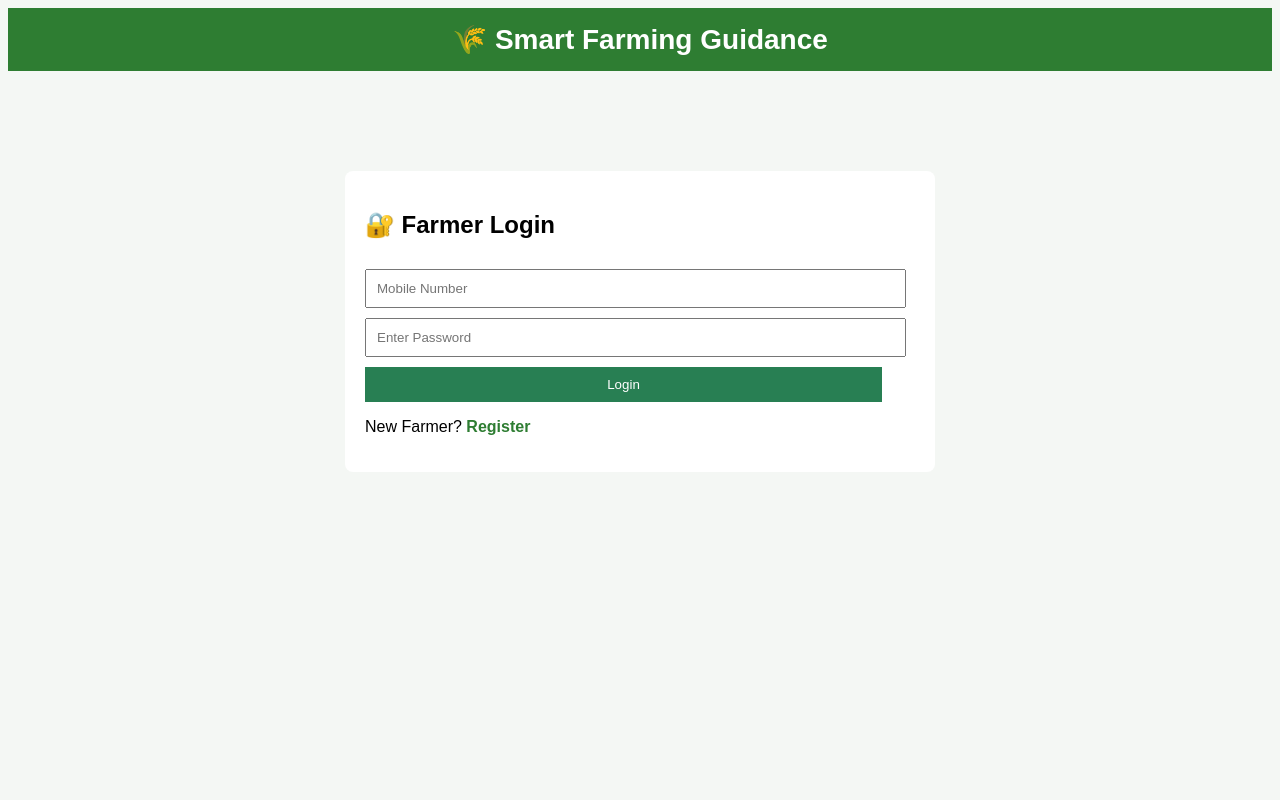
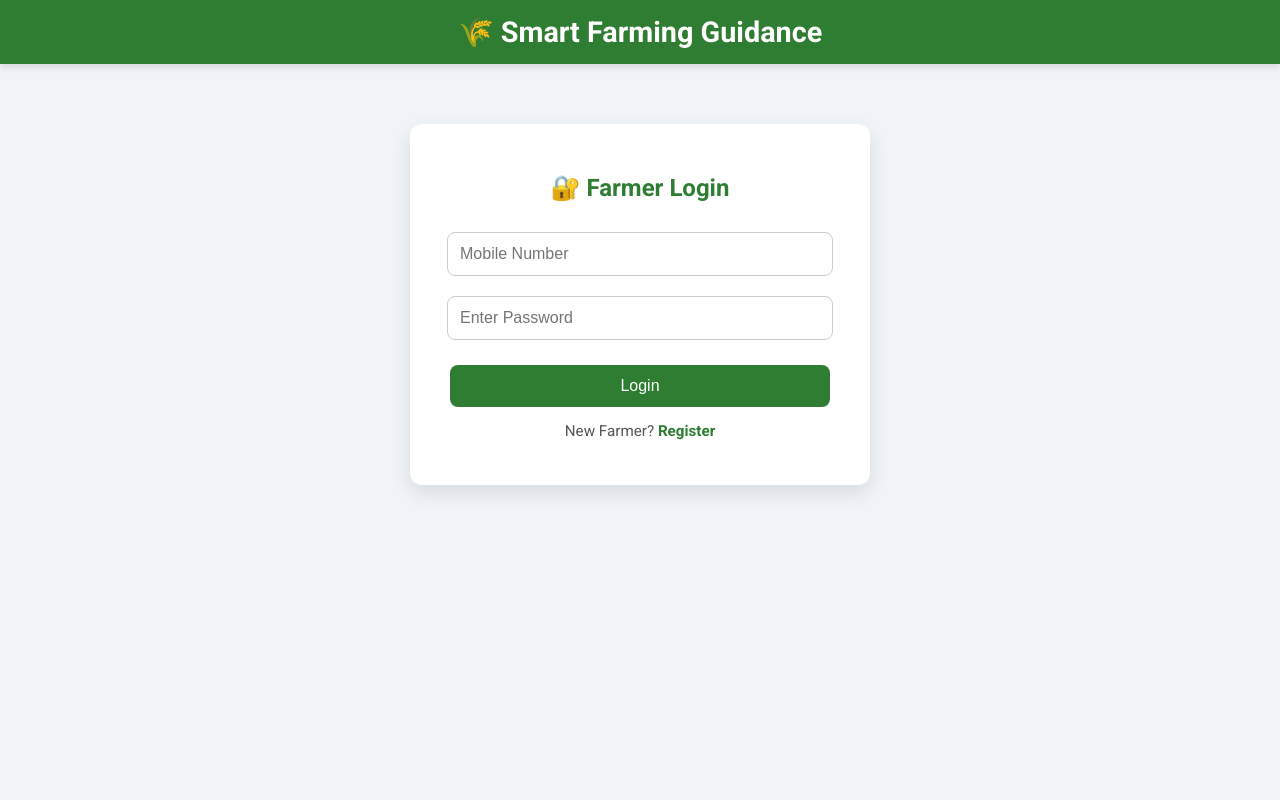
Before and after one commit to Kiran9240/Smart_Farmer, a Flask app: page /login in a window 1280 px wide. Run offline with Flask 3, Linux system fonts and the light colour scheme.

Commit message:
Update login.html

```diff
--- a/templates/login.html
+++ b/templates/login.html
@@ -1,73 +1,101 @@
 <!DOCTYPE html>
-<html>
+<html lang="en">
 <head>
-<title>Farmer Login</title>
+<meta charset="UTF-8">
+<title>Smart Farmer Login</title>
+<meta name="viewport" content="width=device-width, initial-scale=1.0">
 <style>
-body{
-  font-family:Arial;
-  background:#f4f7f4;
-}
-.box{
-  width:550px;
-  margin:100px auto;
-  background:#fff;
-  padding:20px;
-  border-radius:8px;
-}
-input,button{
-  width:94%;
-  padding:10px;
-  margin-top:10px;
-}
-button{
-  background:#287f53;
-  color:white;
-  border:none;
-  cursor:pointer;
-}
-a{
-  color:#2e7d32;
-  text-decoration:none;
-  font-weight:bold;
-}
-.navbar {
-  display: flex;
-  justify-content: center;
-  align-items: center;
-  background-color: #2e7d32;
-  padding: 15px 0;
+@import url('https://fonts.googleapis.com/css2?family=Roboto:wght@400;700&display=swap');
+
+body {
+  margin:0; font-family:'Roboto', sans-serif; background:#f0f4f8; display:flex; flex-direction:column; min-height:100vh;
 }
 
-.headline h1 {
-  color: white;
-  margin: 0;
-  font-size: 28px;
+/* ===== HEADER ===== */
+header {
+  background:#2e7d32; color:#fff; padding:15px 30px; text-align:center;
+  box-shadow:0 4px 6px rgba(0,0,0,0.1);
 }
+header h1 { margin:0; font-size:1.8em; }
 
+/* ===== LOGIN BOX ===== */
+.login-box {
+  background:#fff; max-width:400px; width:90%; margin:60px auto; padding:30px; border-radius:12px;
+  box-shadow:0 8px 20px rgba(0,0,0,0.1); text-align:center;
+}
+.login-box h2 { margin-bottom:20px; color:#2e7d32; }
 
+/* ===== INPUTS ===== */
+input {
+  width:90%; padding:12px; margin:10px 0; border:1px solid #ccc; border-radius:8px; font-size:1em;
+}
+button {
+  width:95%; padding:12px; margin-top:15px; border:none; border-radius:8px;
+  background:#2e7d32; color:#fff; font-size:1em; cursor:pointer; transition:0.3s;
+}
+button:hover { background:#1b5e20; }
+
+/* ===== LINKS ===== */
+p { margin-top:15px; font-size:0.95em; color:#555; }
+p a { color:#2e7d32; text-decoration:none; font-weight:bold; }
+p a:hover { text-decoration:underline; }
+
+@media(max-width:480px){
+  .login-box { padding:20px; margin:40px auto; }
+}
 </style>
 </head>
+<body>
 
-<body>
-<nav class="navbar">
-<div class="headline">
-  <h1>🌾 <b>Smart Farming Guidance</b></h1>
+<header>
+  <h1>🌾 Smart Farming Guidance</h1>
+</header>
+
+<div class="login-box">
+  <h2>🔐 Farmer Login</h2>
+
+  <form id="loginForm">
+    <input type="text" name="mobile" placeholder="Mobile Number" required>
+    <input type="password" name="password" placeholder="Enter Password" required>
+    <button type="submit">Login</button>
+  </form>
+
+  <p>New Farmer? <a href="/register">Register</a></p>
 </div>
-</nav>
-<div class="box">
-<h2>🔐 Farmer Login</h2>
 
-<form action="https://smart-farmer.onrender.com/login" method="POST">
-  <input type="text" name="mobile" placeholder="Mobile Number" required>
-  <input type="password" name="password" placeholder="Enter Password" required>
-  <button type="submit">Login</button>
-</form>
+<script>
+// Fetch API for login
+const loginForm = document.getElementById('loginForm');
 
-<p>
-  New Farmer?
-  <a href="/register">Register</a>
-</p>
-</div>
+loginForm.addEventListener('submit', async (e) => {
+  e.preventDefault();
+
+  const loginData = {
+    mobile: loginForm.mobile.value,
+    password: loginForm.password.value
+  };
+
+  try {
+    const response = await fetch('https://smart-farmer.onrender.com/login', {
+      method: 'POST',
+      headers: { 'Content-Type': 'application/json' },
+      body: JSON.stringify(loginData)
+    });
+
+    const data = await response.json();
+
+    if (response.ok) {
+      alert('Login Successful!');
+      window.location.href = '/index'; // Redirect to main page
+    } else {
+      alert(data.message || 'Invalid credentials');
+    }
+  } catch (error) {
+    console.error('Error:', error);
+    alert('Server error. Please try again later.');
+  }
+});
+</script>
 
 </body>
 </html>
```
